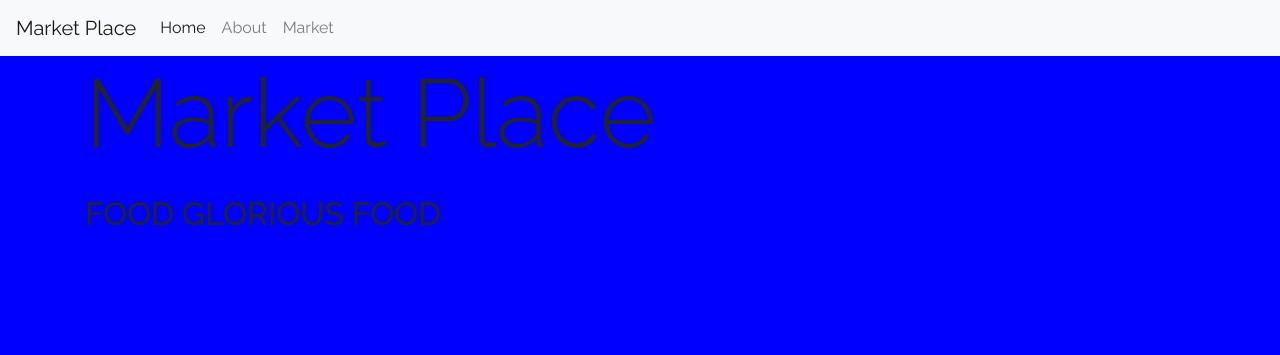
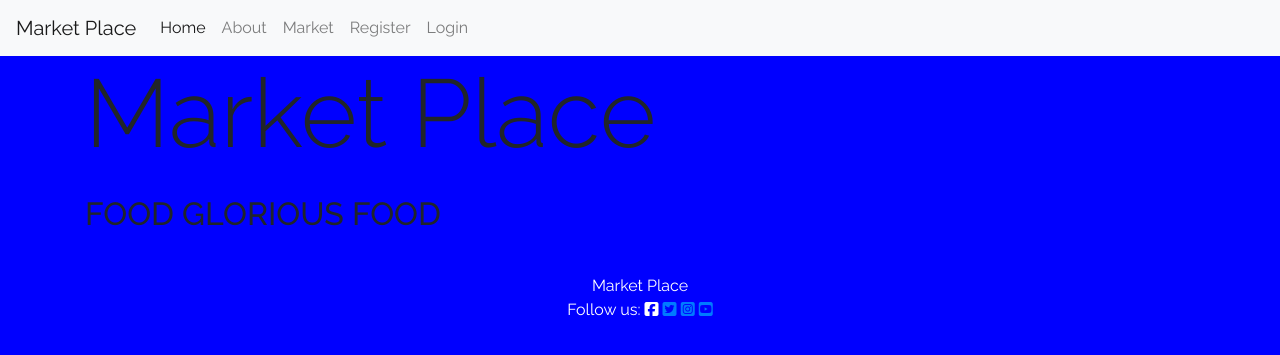
Before and after one commit to JonnyDavison/marketplace, a Django app: page / in a window 1280 px wide. Shown: the top 355 px of the page. Run offline with Django 3.2, Linux system fonts and the light colour scheme; some libraries are stand-ins or nearby versions; some web fonts are replaced.

Commit message:
Create script.js and connect & test on base.html

```diff
--- a/market/templates/market/post_detail.html
+++ b/market/templates/market/post_detail.html
@@ -12,7 +12,7 @@
             <div class="d-none d-md-block col-md-6 masthead-image">
                 <!-- The featured image URL goes in the src attribute -->
                 {% if "placeholder" in post.featured_image.url %}
-                <img src="https://codeinstitute.s3.amazonaws.com/fullstack/blog/default.jpg" width="100%">
+                <img src="" width="100%">
                 {% else %}
                 <img src=" {{ post.featured_image.url }}" width="100%">
                 {% endif %}
--- /dev/null
+++ b/static/js/script.js
@@ -0,0 +1 @@
+console.log('hello world')
--- a/templates/base.html
+++ b/templates/base.html
@@ -19,6 +19,7 @@
         <script src="https://code.jquery.com/jquery-3.4.1.min.js" integrity="sha256-CSXorXvZcTkaix6Yvo6HppcZGetbYMGWSFlBw8HfCJo=" crossorigin="anonymous"></script>
         <script src="https://cdn.jsdelivr.net/npm/popper.js@1.16.0/dist/umd/popper.min.js" integrity="sha384-Q6E9RHvbIyZFJoft+2mJbHaEWldlvI9IOYy5n3zV9zzTtmI3UksdQRVvoxMfooAo" crossorigin="anonymous"></script>
         <script src="https://stackpath.bootstrapcdn.com/bootstrap/4.4.1/js/bootstrap.min.js" integrity="sha384-wfSDF2E50Y2D1uUdj0O3uMBJnjuUD4Ih7YwaYd1iqfktj0Uod8GCExl3Og8ifwB6" crossorigin="anonymous"></script>
+        <script src="{% static 'js/script.js' %}" defer></script>
     {% endblock %}
 
 </head>
@@ -39,6 +40,18 @@
             <li class="nav-item">
               <a class="nav-link" href="#">Market</a>
             </li>
+            {% if user.is_authenticated %}
+                <li class="nav-item">
+                    <a class="nav-link" href="#">Logout</a>
+                </li>
+                {% else %}
+                <li class="nav-item">
+                    <a class="nav-link" href="#">Register</a>
+                </li>
+                <li class="nav-item">
+                    <a class="nav-link" href="#">Login</a>
+                </li>
+            {% endif %}
           </ul>
         </div>
       </nav>
@@ -47,6 +60,18 @@
     {% block content %}
 
     {% endblock %}
-
+    <footer class="footer mt-auto py-3 dark-bg">
+        <p class="m-0 text-center text-white">Market Place</p>
+        <p class="m-0 text-center text-white">Follow us: <i class="fab fa-facebook-square ms-3"></i>
+            <a href="" target="_blank">
+            <i class="fab fa-twitter-square ms-3"></i>
+            </a>
+            <a href="" target="_blank">
+            <i class="fab fa-instagram-square ms-3"></i>
+            </a>
+            <a href="" target="_blank">
+            <i class="fab fa-youtube-square ms-3"></i></p>
+            </a>
+        </footer>
 </body>
 </html>
```
